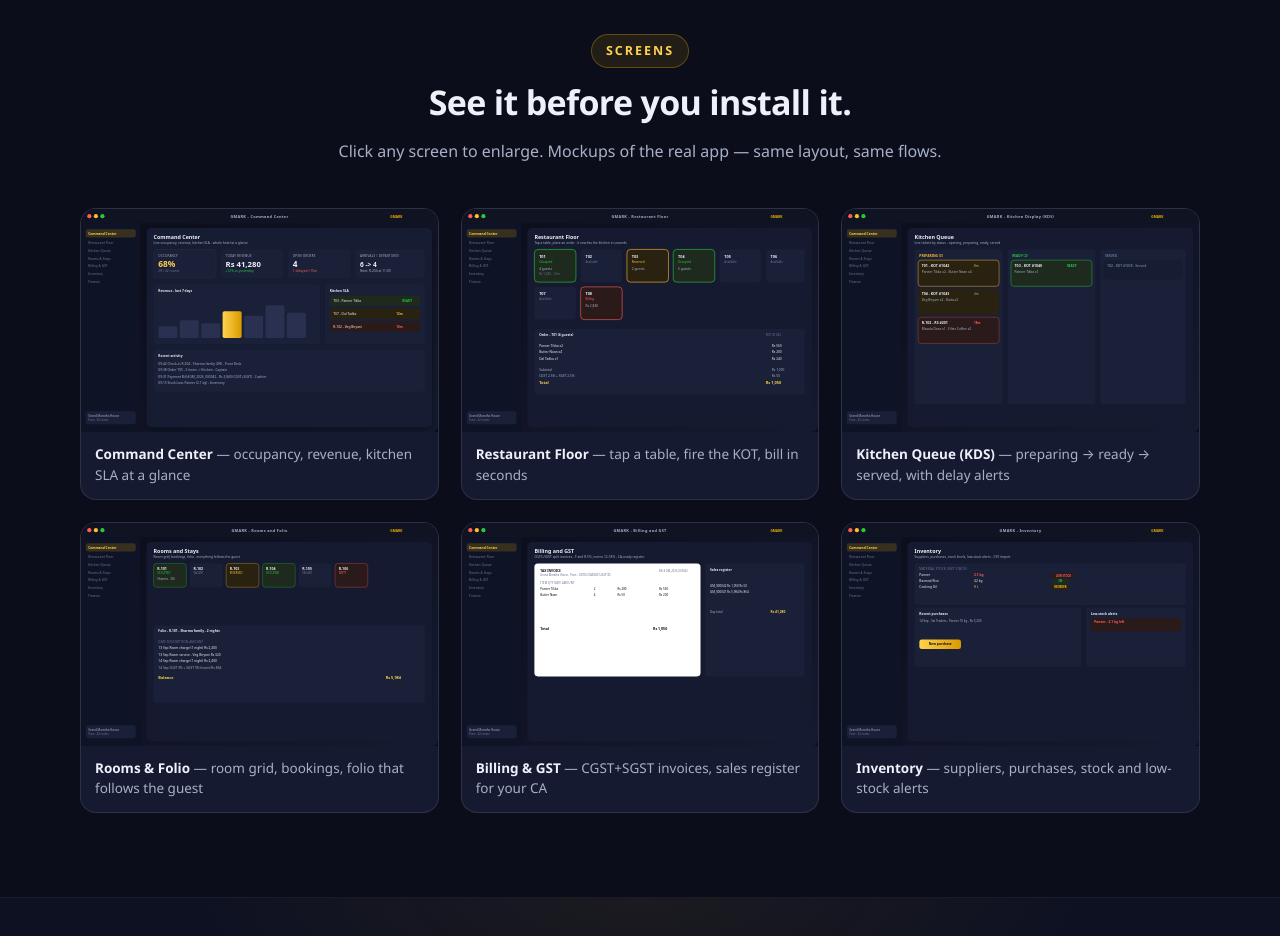
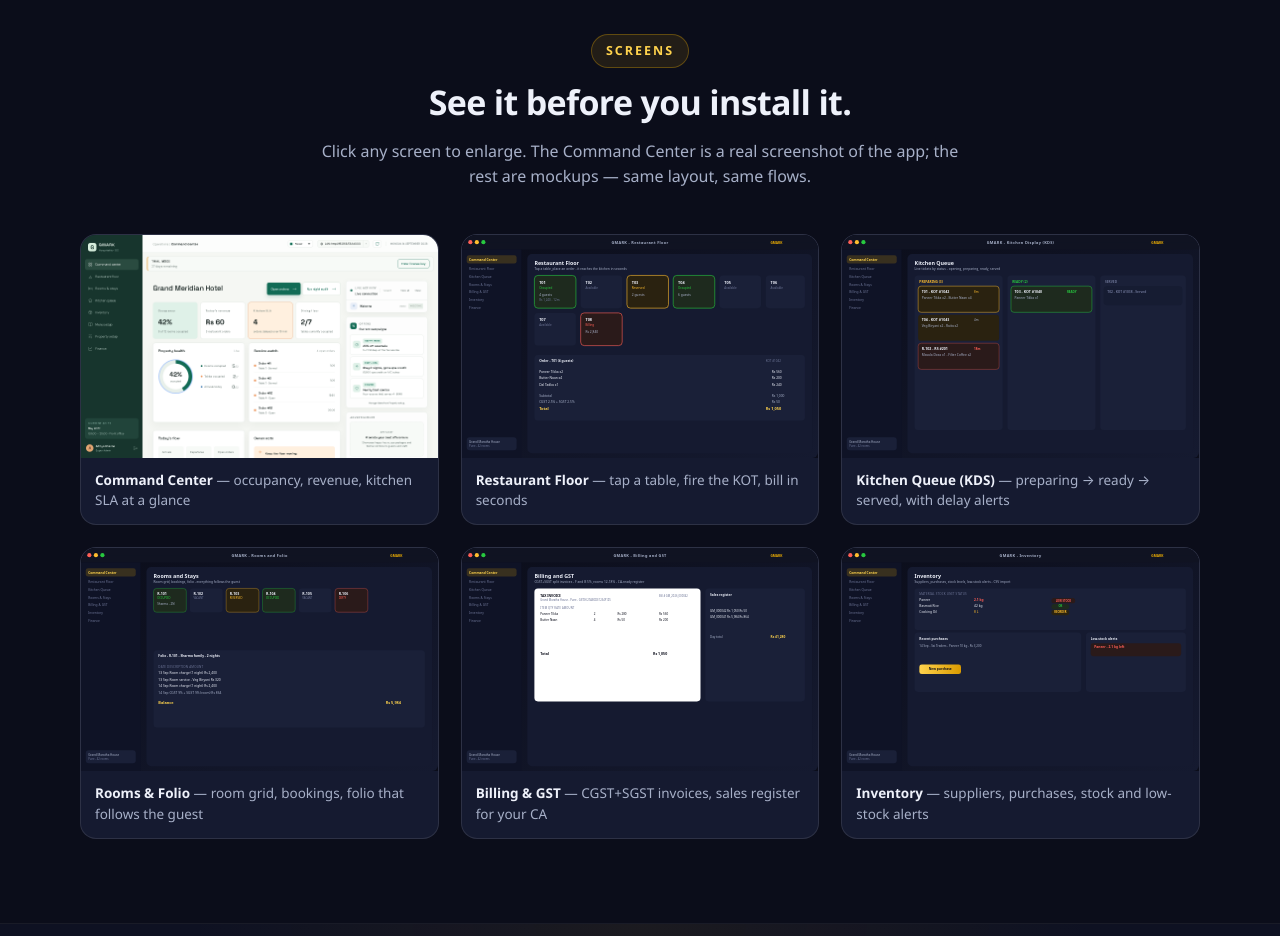
Before and after one commit to ghanshyamkolse/gmark-site, a plain HTML site: page site/index.html in a window 1280 px wide. Shown: the part 1920-2856 px from the top of the page. Drawn offline with Linux system fonts and the light colour scheme; no server answers.

Commit message:
site: use real Command Center screenshot in gallery
Replace the dashboard mockup SVG with a real capture of the app
(Grand Meridian Hotel, 42% occupancy, live KPIs). Gallery note now
says the Command Center is a real screenshot; other screens remain
mockups until real captures land.

Co-authored-by: Copilot <223556219+Copilot@users.noreply.github.com>

```diff
--- a/site/index.html
+++ b/site/index.html
@@ -218,11 +218,11 @@
 <section class="section container" id="screenshots">
   <p class="eyebrow center">Screens</p>
   <h2 class="section-title">See it before you install it.</h2>
-  <p class="section-note">Click any screen to enlarge. Mockups of the real app — same layout, same flows.</p>
+  <p class="section-note">Click any screen to enlarge. The Command Center is a real screenshot of the app; the rest are mockups — same layout, same flows.</p>
   <div class="shot-grid">
     <figure class="shot">
-      <button class="shot-btn" data-shot="assets/screenshots/dashboard.svg" aria-label="Enlarge Command Center screenshot">
-        <img src="assets/screenshots/dashboard.svg" alt="GMARK Command Center — occupancy, revenue, kitchen SLA and recent activity" loading="lazy" width="1200" height="750" />
+      <button class="shot-btn" data-shot="assets/screenshots/dashboard.png" aria-label="Enlarge Command Center screenshot">
+        <img src="assets/screenshots/dashboard.png" alt="GMARK Command Center — occupancy, revenue, kitchen SLA and recent activity" loading="lazy" width="1440" height="900" />
       </button>
       <figcaption><b>Command Center</b> — occupancy, revenue, kitchen SLA at a glance</figcaption>
     </figure>
```
Also changed, not shown: site/assets/screenshots/dashboard.png (added).
